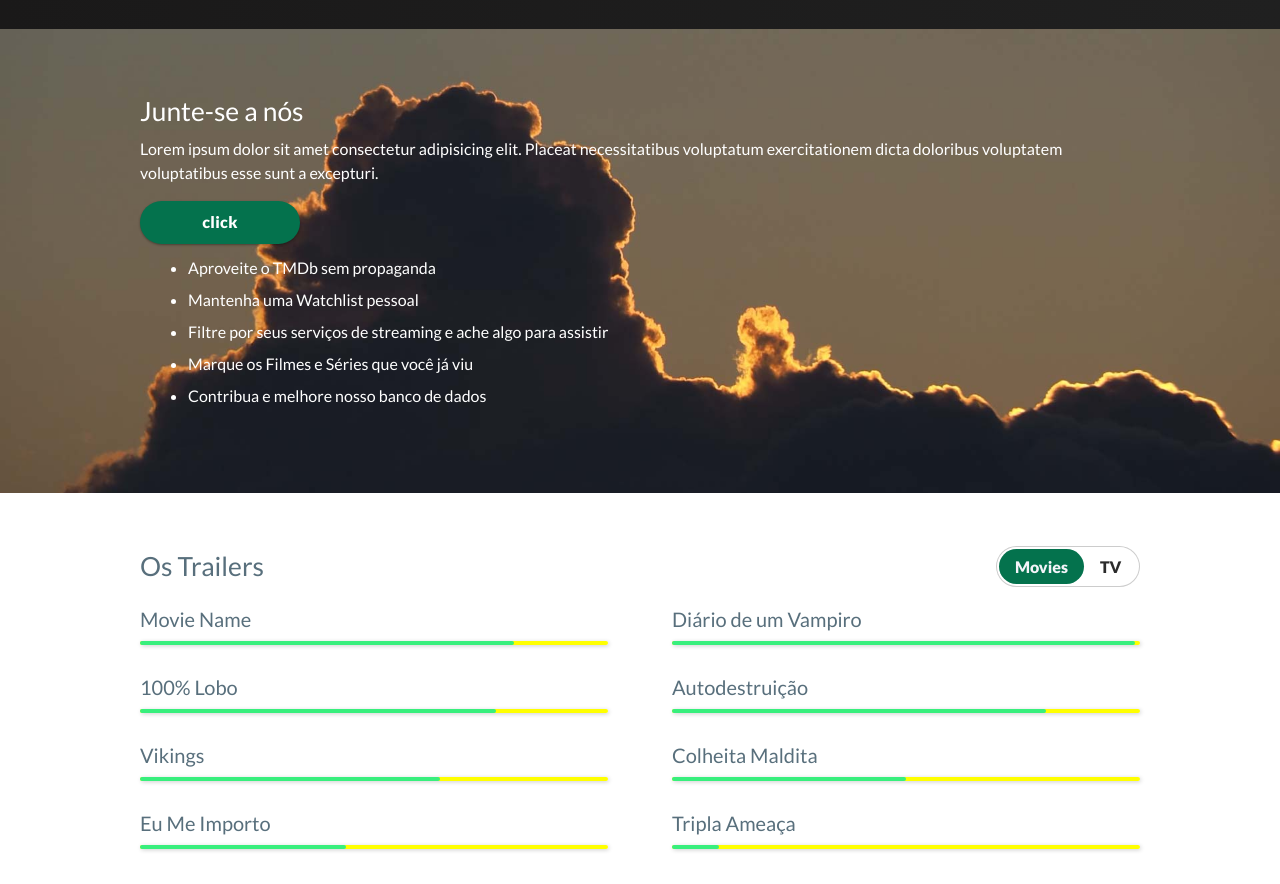
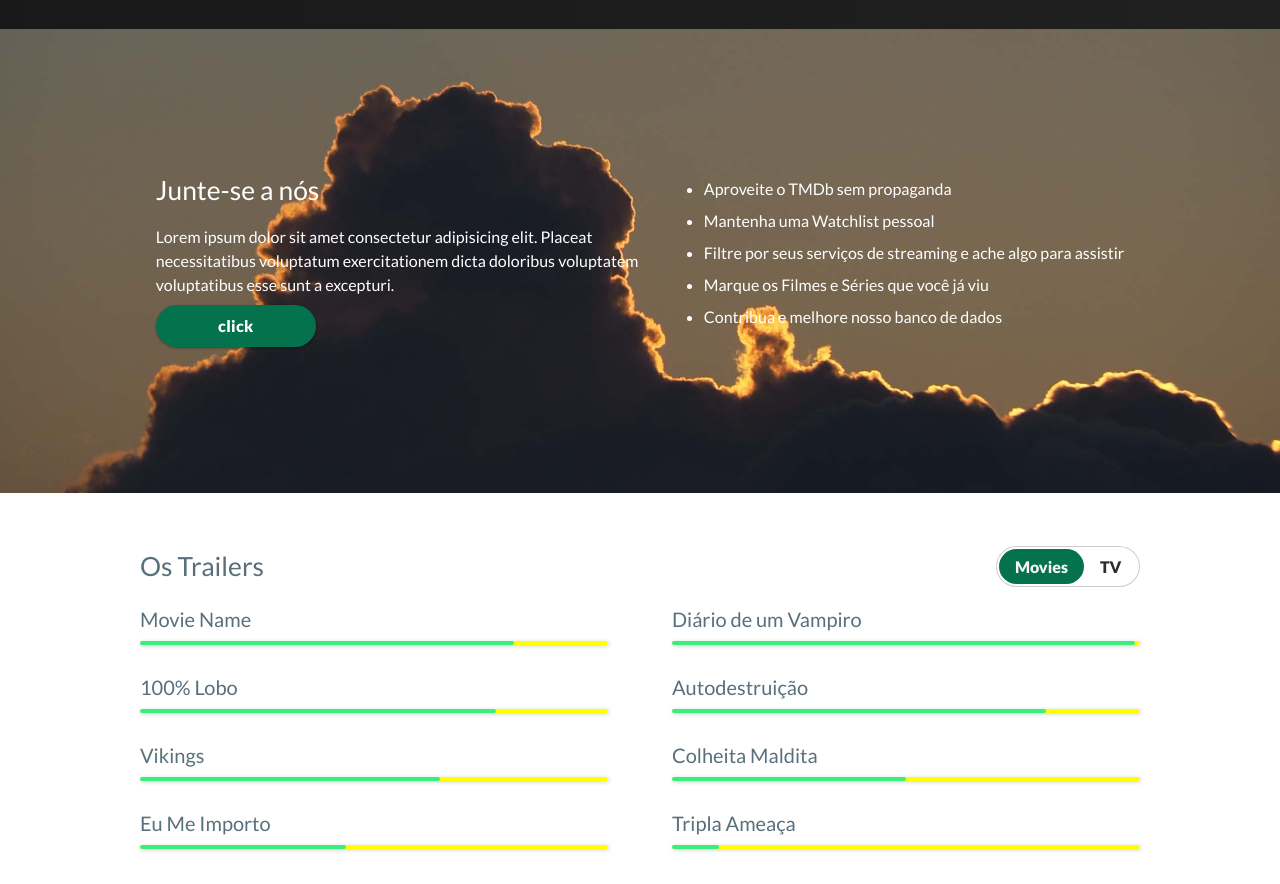
Before and after one commit to eduardo239/css-movie-db, a plain HTML site: page index.html in a window 1280 px wide. Shown: the part 1425-2309 px from the top of the page. Drawn offline with Linux system fonts and the light colour scheme; a web font is replaced by a local one.

Commit message:
bugs removidos

```diff
--- a/index.html
+++ b/index.html
@@ -248,10 +248,10 @@
 
     <section class="min-h50 flex flex-v-center clear bg-img-2 py-2">
       <div class="container flex">
-        <div class="col">
+        <div class="col no-wrap">
           <div class="join">
-            <h3>Junte-se a nós</h3>
-            <p>
+            <h3 class="mb-1">Junte-se a nós</h3>
+            <p class="mb-1">
               Lorem ipsum dolor sit amet consectetur adipisicing elit. Placeat
               necessitatibus voluptatum exercitationem dicta doloribus
               voluptatem voluptatibus esse sunt a excepturi.
--- a/style.css
+++ b/style.css
@@ -242,6 +242,10 @@ progress::-moz-progress-bar {
 
 .logo {
   max-width: 4.5rem;
+}
+
+.join p {
+  max-width: 500px;
 }
 
 .list {
@@ -533,7 +537,15 @@ footer {
   padding-bottom: 2rem;
 }
 
+.mb-1 {
+  margin-bottom: 0.5rem;
+}
+
 .bs-1 {
   box-shadow: 0 1px 3px rgba(0, 0, 0, 0.12), 0 1px 2px rgba(0, 0, 0, 0.24);
   transition: all 0.3s cubic-bezier(0.25, 0.8, 0.25, 1);
 }
+
+.no-wrap {
+  flex-wrap: nowrap !important;
+}
```
